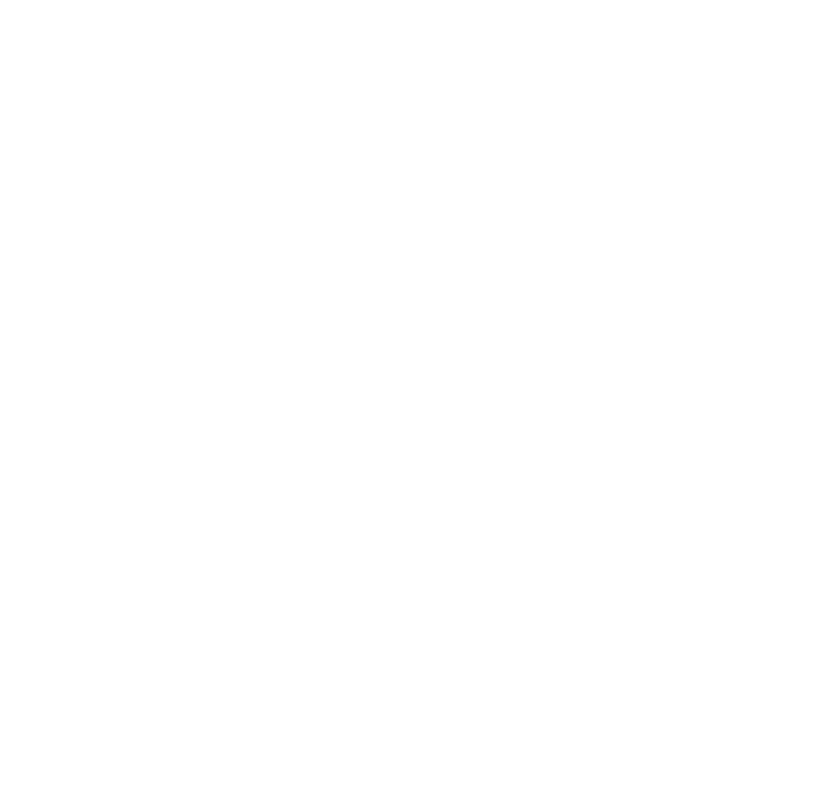
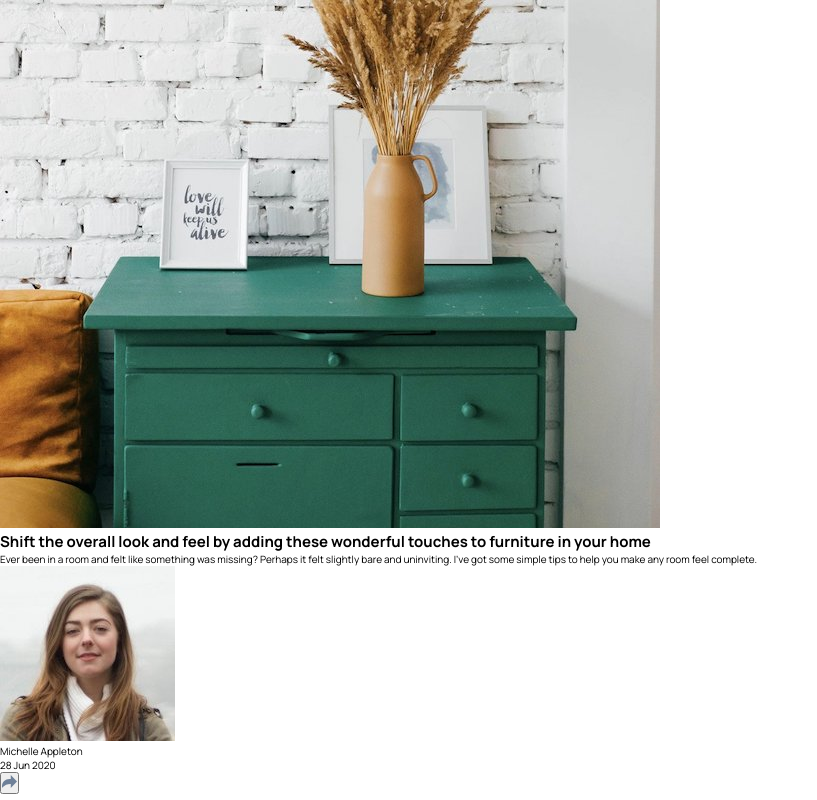
Before and after one commit to rodrigojesus7/article-preview-component, a plain HTML site: page index.html in a window 1280 px wide. Shown: the whole page, without its empty margins (0-817 px from the left). Drawn offline with Linux system fonts and the light colour scheme.

Commit message:
feat: add basic html structure

```diff
--- a/index.html
+++ b/index.html
@@ -18,7 +18,22 @@
 
 <body>
 
-
+    <main>
+        <img src="./src/images/drawers.jpg" alt="image of a drawer">
+        <section>
+            <h1>Shift the overall look and feel by adding these wonderful touches to furniture in your home</h1>
+            <p>Ever been in a room and felt like something was missing? Perhaps it felt slightly bare and uninviting.
+                I’ve got some simple tips to help you make any room feel complete.</p>
+            <div>
+                <img src="./src/images/avatar-michelle.jpg" alt="user image">
+                <div>
+                    <p>Michelle Appleton</p>
+                    <p>28 Jun 2020</p>
+                </div>
+                <button><img src="./src/images/icon-share.svg" alt="share button icon"></button>
+            </div>
+        </section>
+    </main>
 
 
 
```
